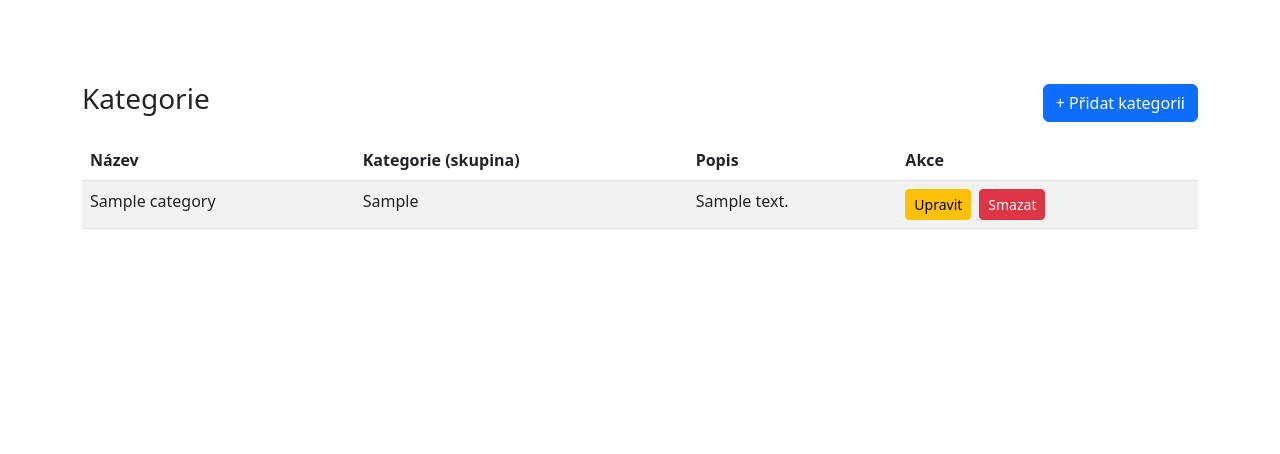
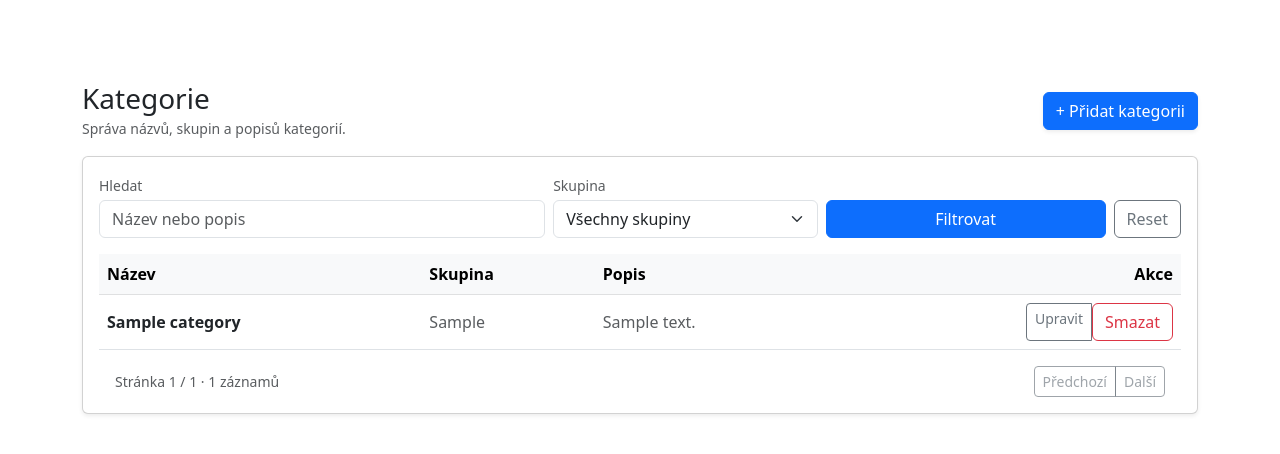
Before and after one commit to Lakyn80/naramkova-moda, a Flask app: page /admin/categories in a window 1280 px wide. Shown: the part 62-516 px from the top of the page. Run offline with Flask 3, Linux system fonts and the light colour scheme; tables that the repository leaves empty hold one stand-in row (values such as "Sample post"); parts of the project's set-up code (start-up, migrations or seed data) failed here and were passed over.

Commit message:
new version_16_12_2025_3:11_uprava kategorie-filtry

```diff
--- a/backend/admin/category_routes.py
+++ b/backend/admin/category_routes.py
@@ -8,8 +8,41 @@ from backend.models import Category
 @admin_bp.route("/categories")
 # # # # @login_required  # dočasně vypnuto (dočasně vypnuto)
 def list_categories():
-    categories = Category.query.order_by(Category.name.asc()).all()
-    return render_template("admin/categories/list.html", categories=categories)
+    search = (request.args.get("q") or "").strip()
+    group_filter = (request.args.get("group") or "").strip()
+    page = max(int(request.args.get("page", 1) or 1), 1)
+
+    query = Category.query
+    if search:
+        like = f"%{search}%"
+        query = query.filter(
+            (Category.name.ilike(like)) | (Category.description.ilike(like))
+        )
+    if group_filter:
+        query = query.filter(Category.group == group_filter)
+
+    pagination = query.order_by(Category.name.asc()).paginate(
+        page=page, per_page=50, error_out=False
+    )
+    categories = pagination.items
+
+    group_rows = (
+        db.session.query(Category.group)
+        .filter(Category.group.isnot(None))
+        .distinct()
+        .order_by(Category.group.asc())
+        .all()
+    )
+    groups = [g[0] for g in group_rows if g[0]]
+
+    return render_template(
+        "admin/categories/list.html",
+        categories=categories,
+        pagination=pagination,
+        search=search,
+        group_filter=group_filter,
+        groups=groups,
+    )
 
 @admin_bp.route("/categories/add", methods=["GET", "POST"])
 # # # # @login_required  # dočasně vypnuto (dočasně vypnuto)
@@ -22,12 +55,12 @@ def add_category():
         group_val = (request.form.get("category") or request.form.get("group") or "").strip()
 
         if not name:
-            flash("NĂˇzev je povinnĂ˝.", "danger")
+            flash("Název je povinný.", "danger")
             return redirect(url_for("admin.add_category"))
 
         db.session.add(Category(name=name, description=(description or None), group=(group_val or None)))
         db.session.commit()
-        flash("âś… Kategorie byla pĹ™idĂˇna.", "success")
+        flash("✔ Kategorie byla přidána.", "success")
         return redirect(url_for("admin.list_categories"))
 
     return render_template("admin/categories/add.html")
@@ -43,14 +76,14 @@ def edit_category(category_id):
         group_val = (request.form.get("category") or request.form.get("group") or "").strip()
 
         if not name:
-            flash("NĂˇzev je povinnĂ˝.", "danger")
+            flash("Název je povinný.", "danger")
             return redirect(url_for("admin.edit_category", category_id=category_id))
 
         category.name = name
         category.description = description or None
         category.group = group_val or None
         db.session.commit()
-        flash("âś… Kategorie byla upravena.", "success")
+        flash("✔ Kategorie byla upravena.", "success")
         return redirect(url_for("admin.list_categories"))
 
     return render_template("admin/categories/edit.html", category=category)
@@ -61,5 +94,5 @@ def delete_category(category_id):
     category = Category.query.get_or_404(category_id)
     db.session.delete(category)
     db.session.commit()
-    flash("đź—‘ď¸Ź Kategorie byla smazĂˇna.", "info")
+    flash("🗑️ Kategorie byla smazána.", "info")
     return redirect(url_for("admin.list_categories"))
--- a/backend/templates/admin/categories/list.html
+++ b/backend/templates/admin/categories/list.html
@@ -2,31 +2,85 @@
 {% block title %}Kategorie{% endblock %}
 
 {% block content %}
-<div class="d-flex justify-content-between align-items-center mb-3">
-  <h1 class="h3">Kategorie</h1>
-  <a class="btn btn-primary" href="{{ url_for('admin.add_category') }}">+ Přidat kategorii</a>
+<div class="d-flex flex-column flex-lg-row justify-content-between align-items-lg-center gap-3 mb-3">
+  <div>
+    <h1 class="h3 mb-0">Kategorie</h1>
+    <small class="text-muted">Správa názvů, skupin a popisů kategorií.</small>
+  </div>
+  <a class="btn btn-primary shadow-sm" href="{{ url_for('admin.add_category') }}">+ Přidat kategorii</a>
 </div>
 
-<table class="table table-striped">
-  <thead>
+<div class="card shadow-sm">
+  <div class="card-body pb-0">
+    <form class="row gy-2 gx-2 align-items-end mb-3" method="get" action="{{ url_for('admin.list_categories') }}">
+      <div class="col-12 col-md-6 col-lg-5">
+        <label class="form-label small text-muted mb-1" for="q">Hledat</label>
+        <input type="text" class="form-control" id="q" name="q" placeholder="Název nebo popis" value="{{ search or '' }}">
+      </div>
+      <div class="col-12 col-md-4 col-lg-3">
+        <label class="form-label small text-muted mb-1" for="group">Skupina</label>
+        <select class="form-select" id="group" name="group">
+          <option value="">Všechny skupiny</option>
+          {% for g in groups %}
+          <option value="{{ g }}" {% if g == group_filter %}selected{% endif %}>{{ g }}</option>
+          {% endfor %}
+        </select>
+      </div>
+      <div class="col-12 col-md-2 col-lg-4 d-flex gap-2">
+        <button type="submit" class="btn btn-primary flex-grow-1">Filtrovat</button>
+        <a class="btn btn-outline-secondary" href="{{ url_for('admin.list_categories') }}">Reset</a>
+      </div>
+    </form>
+
+    <div class="table-responsive">
+      <table class="table table-hover align-middle mb-0">
+        <thead class="table-light">
           <tr>
-      <th>Název</th><th>Kategorie (skupina)</th><th>Popis</th><th>Akce</th>
+            <th scope="col">Název</th>
+            <th scope="col">Skupina</th>
+            <th scope="col">Popis</th>
+            <th scope="col" class="text-end">Akce</th>
           </tr>
         </thead>
         <tbody>
           {% for c in categories %}
           <tr>
-      <td>{{ c.name }}</td>
-      <td>{{ c.group or "—" }}</td>
-      <td>{{ c.description or "" }}</td>
-      <td class="d-flex gap-2">
-        <a class="btn btn-sm btn-warning" href="{{ url_for('admin.edit_category', category_id=c.id) }}">Upravit</a>
-        <form method="post" action="{{ url_for('admin.delete_category', category_id=c.id) }}" onsubmit="return confirm('Smazat?');">
-          <button class="btn btn-sm btn-danger" type="submit">Smazat</button>
+            <td class="fw-semibold text-break">{{ c.name }}</td>
+            <td class="text-muted text-break">{{ c.group or "—" }}</td>
+            <td class="text-muted text-break">{{ c.description or "" }}</td>
+            <td class="text-end">
+              <div class="btn-group btn-group-sm" role="group">
+                <a class="btn btn-outline-secondary" href="{{ url_for('admin.edit_category', category_id=c.id) }}">Upravit</a>
+                <form method="post" action="{{ url_for('admin.delete_category', category_id=c.id) }}" class="d-inline" onsubmit="return confirm('Smazat kategorii?');">
+                  <button class="btn btn-outline-danger" type="submit">Smazat</button>
                 </form>
+              </div>
             </td>
           </tr>
           {% endfor %}
+          {% if not categories %}
+          <tr>
+            <td colspan="4" class="text-center text-muted py-4">Žádné kategorie</td>
+          </tr>
+          {% endif %}
         </tbody>
       </table>
+    </div>
+
+    <div class="d-flex justify-content-between align-items-center px-3 py-3">
+      <small class="text-muted">
+        Stránka {{ pagination.page }} / {{ pagination.pages or 1 }} &middot;
+        {{ pagination.total }} záznamů
+      </small>
+      <div class="btn-group">
+        {% set prev_page = pagination.prev_num if pagination.has_prev else None %}
+        {% set next_page = pagination.next_num if pagination.has_next else None %}
+        <a class="btn btn-outline-secondary btn-sm {% if not prev_page %}disabled{% endif %}"
+           href="{% if prev_page %}{{ url_for('admin.list_categories', q=search, group=group_filter, page=prev_page) }}{% else %}#{% endif %}">Předchozí</a>
+        <a class="btn btn-outline-secondary btn-sm {% if not next_page %}disabled{% endif %}"
+           href="{% if next_page %}{{ url_for('admin.list_categories', q=search, group=group_filter, page=next_page) }}{% else %}#{% endif %}">Další</a>
+      </div>
+    </div>
+  </div>
+</div>
 {% endblock %}
```
Also changed, not shown: frontend/src/pages/ProductDetail.jsx (+8 -17 lines), backend/templates/shared/layout.html (line endings or trailing spaces). Lines whose indentation alone changed are shown as unchanged.
